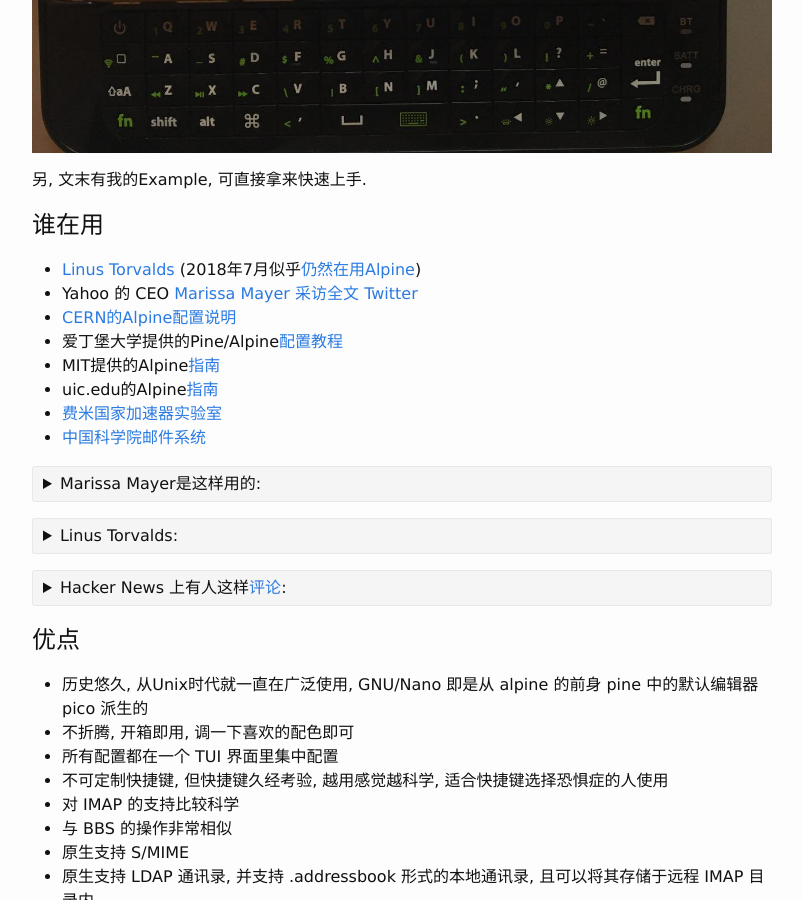
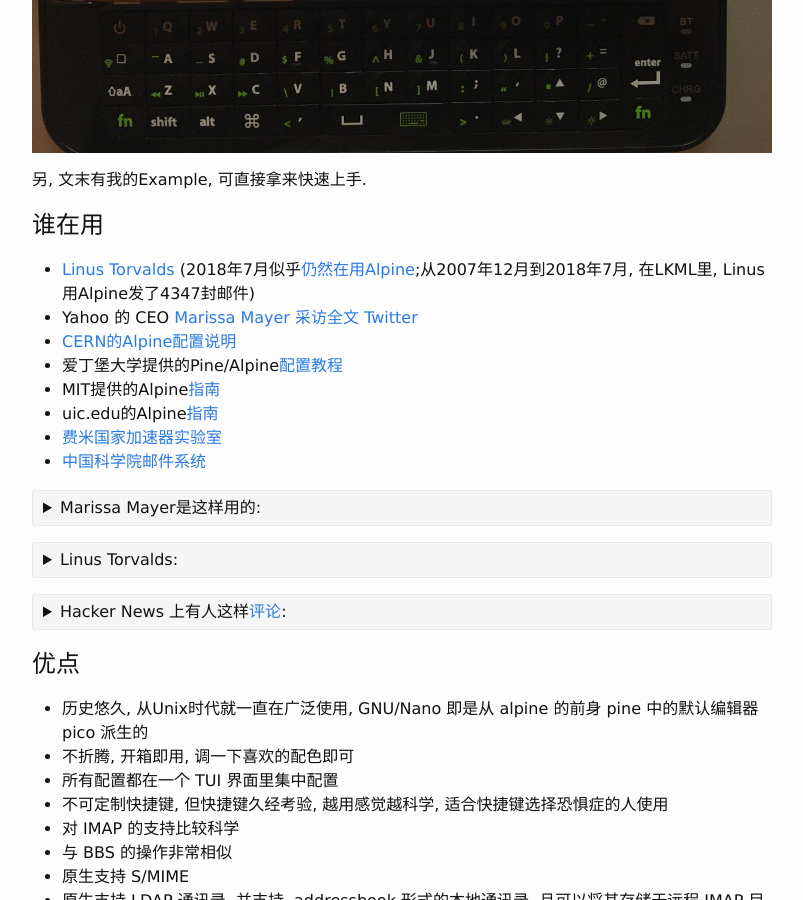
Before and after one commit to scateu/scateu.github.io, a Jekyll site: the page built from _posts/2015-08-23-alpine.md, in a window 1280 px wide and 900 px high, scrolled down 1235 px. Shown: the whole window, without its empty margins (238-1041 px from the left). Built offline with Jekyll 4.4.1, drawn with Linux system fonts in a browser that asks for light colours; nearby versions of some CDN libraries; comment, search, counter and statistics services are not loaded.

Commit message:
Sat Jan 19 16:41:19 CST 2019

```diff
--- a/_posts/2015-08-23-alpine.md
+++ b/_posts/2015-08-23-alpine.md
@@ -15,7 +15,7 @@
 谁在用
 ======
 
-  - [Linus Torvalds](http://yarchive.net/comp/linux/stupid_mail_clients.html) (2018年7月似乎[仍然在用Alpine](https://lore.kernel.org/lkml/alpine.LFD.2.21.999.1807102011380.30072@i7.lan/))
+  - [Linus Torvalds](http://yarchive.net/comp/linux/stupid_mail_clients.html) (2018年7月似乎[仍然在用Alpine](https://lore.kernel.org/lkml/alpine.LFD.2.21.999.1807102011380.30072@i7.lan/);从2007年12月到2018年7月, 在LKML里, Linus用Alpine发了4347封邮件)
   - Yahoo 的 CEO [Marissa Mayer](http://googlesystem.blogspot.sg/2006/03/marissa-mayer-prefers-pine-to-gmail.html) [采访全文](http://money.cnn.com/popups/2006/fortune/how_i_work/frameset.exclude.html) [Twitter](https://twitter.com/marissamayer/status/327200020128489472)
   - [CERN的Alpine配置说明](https://espace.cern.ch/mmmservices-help/AccessingYourMailbox/Alpine/Pages/default.aspx)
   - 爱丁堡大学提供的Pine/Alpine[配置教程](http://www.docs.is.ed.ac.uk/docs/Subjects/Email/Emailconfigurator/StaffmailEdlan/Linux/PineAlpineSetup.pdf)
```
